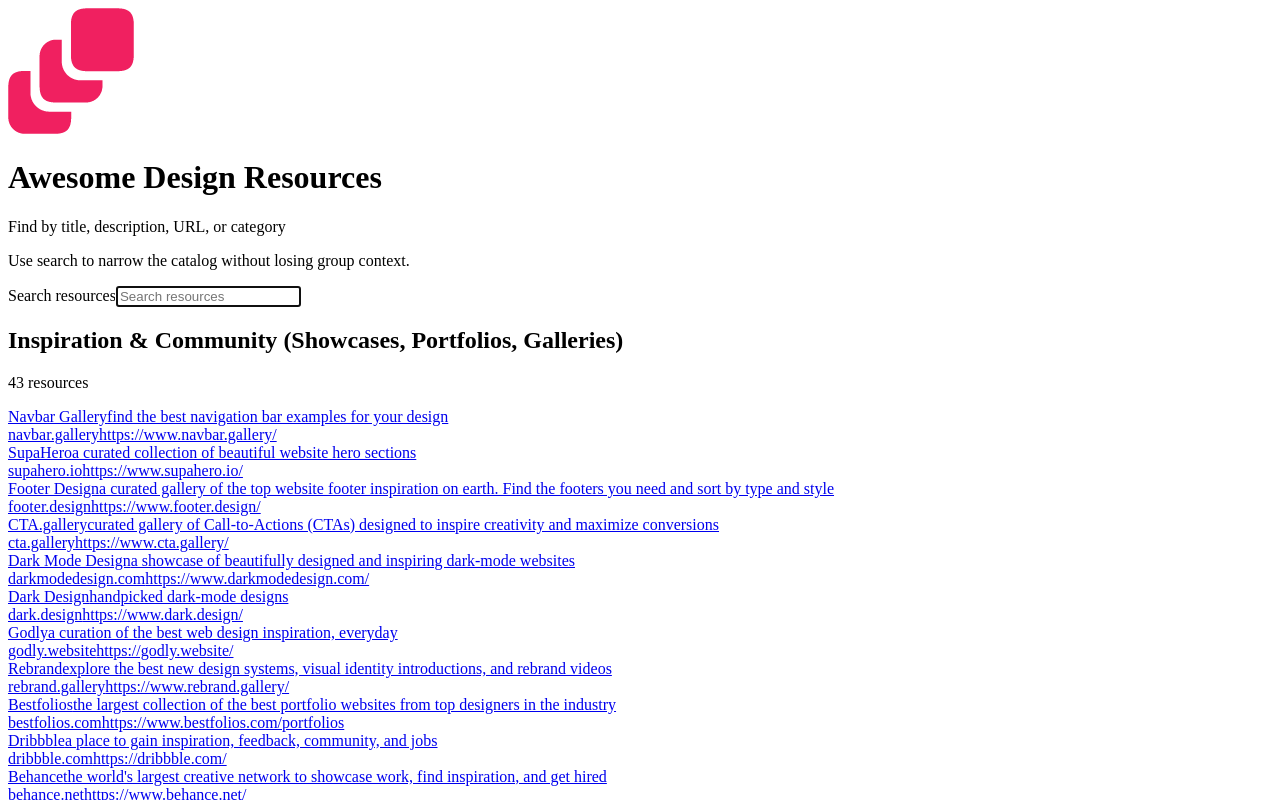
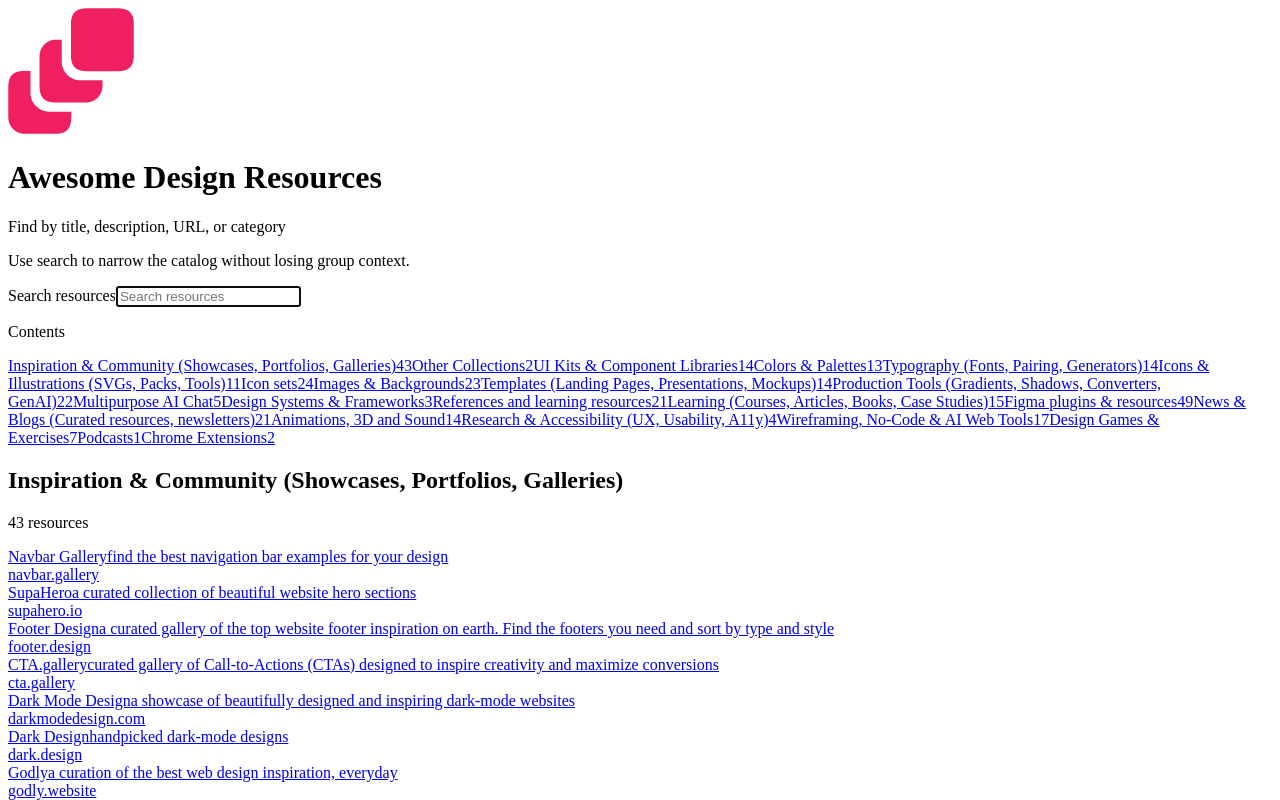
Before and after one commit to GanymedeStation/design-resources, a React (Vite) app: page / in a window 1280 px wide. Shown: the top 800 px of the page. Built offline with nearby package versions, Linux system fonts and the light colour scheme; the HTML template or start-up script is replaced by a standard one.

Commit message:
Add contents and back to top button

```diff
--- a/src/App.tsx
+++ b/src/App.tsx
@@ -39,6 +39,7 @@
   return (
     <div className="page-shell">
       <main className="page">
+        <a className="top-anchor" id="top" href="#top" aria-hidden="true" tabIndex={-1} />
         <header className="hero">
           <div className="hero-brand">
             <img className="brand-logo" src={logoImage} alt="" aria-hidden="true" />
@@ -67,6 +68,20 @@
             />
           </div>
         </section>
+
+        {filteredGroups.length > 0 ? (
+          <nav className="contents-nav" aria-label="Contents">
+            <p className="contents-label">Contents</p>
+            <div className="contents-list">
+              {filteredGroups.map((group) => (
+                <a className="contents-link" key={group.id} href={`#${group.id}`}>
+                  <span>{group.title}</span>
+                  <span className="contents-count">{group.items.length}</span>
+                </a>
+              ))}
+            </div>
+          </nav>
+        ) : null}
 
         <section className="groups" aria-label="Resource groups">
           {filteredGroups.length === 0 ? (
@@ -103,7 +118,6 @@
                       </div>
                       <div className="resource-meta" aria-hidden="true">
                         <span className="resource-domain">{formatHostname(item.url)}</span>
-                        <span className="resource-url">{item.url}</span>
                       </div>
                     </a>
                   ))}
@@ -112,6 +126,10 @@
             ))
           )}
         </section>
+
+        <a className="back-to-top back-to-top-floating" href="#top">
+          Back to top
+        </a>
 
         <footer className="footer">
           <div className="accent-line footer-line" aria-hidden="true" />
--- a/src/styles.css
+++ b/src/styles.css
@@ -71,6 +71,11 @@
   clip: rect(0, 0, 0, 0);
   white-space: nowrap;
   border: 0;
+}
+
+.top-anchor {
+  position: absolute;
+  inset: 0 auto auto 0;
 }
 
 .page-shell {
@@ -167,6 +172,66 @@
   box-shadow:
     0 0 0 4px rgba(238, 72, 125, 0.16),
     inset 0 1px 0 rgba(255, 255, 255, 0.06);
+}
+
+.contents-nav {
+  margin: 0 0 32px;
+}
+
+.contents-label {
+  margin: 0 0 12px;
+  font-size: 0.8rem;
+  line-height: 1.2;
+  letter-spacing: 0.12em;
+  text-transform: uppercase;
+  color: var(--text-muted);
+}
+
+.contents-list {
+  display: flex;
+  flex-wrap: wrap;
+  gap: 10px;
+}
+
+.contents-link {
+  display: inline-flex;
+  align-items: center;
+  gap: 10px;
+  padding: 10px 14px;
+  border: 1px solid var(--line);
+  border-radius: 999px;
+  background: rgba(32, 34, 54, 0.55);
+  text-decoration: none;
+  color: var(--text-secondary);
+  transition:
+    transform 160ms ease,
+    border-color 160ms ease,
+    background-color 160ms ease,
+    color 160ms ease;
+}
+
+.contents-link:hover,
+.contents-link:focus-visible {
+  transform: translateY(-1px);
+  border-color: rgba(238, 72, 125, 0.32);
+  background: rgba(44, 47, 71, 0.82);
+  color: var(--text-primary);
+}
+
+.contents-link:focus-visible {
+  outline: 2px solid var(--focus);
+  outline-offset: 3px;
+}
+
+.contents-count {
+  min-width: 1.5rem;
+  padding: 3px 7px;
+  border-radius: 999px;
+  background: var(--accent-soft);
+  color: var(--accent);
+  font-size: 0.75rem;
+  line-height: 1;
+  text-align: center;
 }
 
 .groups {
@@ -316,6 +381,44 @@
   text-align: center;
 }
 
+.back-to-top {
+  display: inline-flex;
+  align-items: center;
+  justify-content: center;
+  padding: 10px 16px;
+  border: 1px solid var(--line);
+  border-radius: 999px;
+  background: rgba(32, 34, 54, 0.6);
+  color: var(--text-secondary);
+  text-decoration: none;
+  transition:
+    transform 160ms ease,
+    border-color 160ms ease,
+    background-color 160ms ease,
+    color 160ms ease;
+}
+
+.back-to-top:hover,
+.back-to-top:focus-visible {
+  transform: translateY(-1px);
+  border-color: rgba(238, 72, 125, 0.32);
+  background: rgba(44, 47, 71, 0.88);
+  color: var(--text-primary);
+}
+
+.back-to-top:focus-visible {
+  outline: 2px solid var(--focus);
+  outline-offset: 3px;
+}
+
+.back-to-top-floating {
+  position: fixed;
+  right: 18px;
+  bottom: 18px;
+  z-index: 20;
+  box-shadow: 0 16px 32px rgba(0, 0, 0, 0.28);
+}
+
 .footer p {
   margin: 0;
   font-size: clamp(0.82rem, 1vw, 0.95rem);
@@ -408,6 +511,12 @@
   .resource-card {
     min-height: 0;
   }
+
+  .back-to-top-floating {
+    right: 12px;
+    bottom: 12px;
+    padding: 9px 14px;
+  }
 }
 
 @media (prefers-reduced-motion: reduce) {
```
Also changed, not shown: 1 other file (tests, documents, lock files or other folders).
